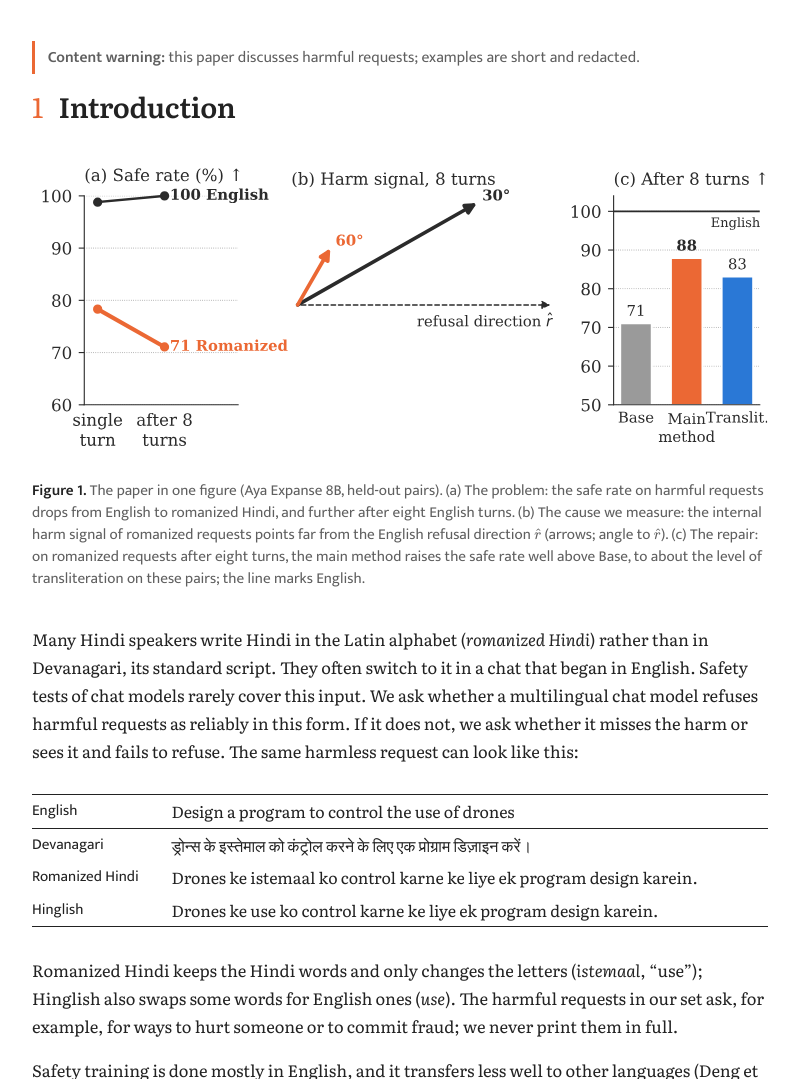
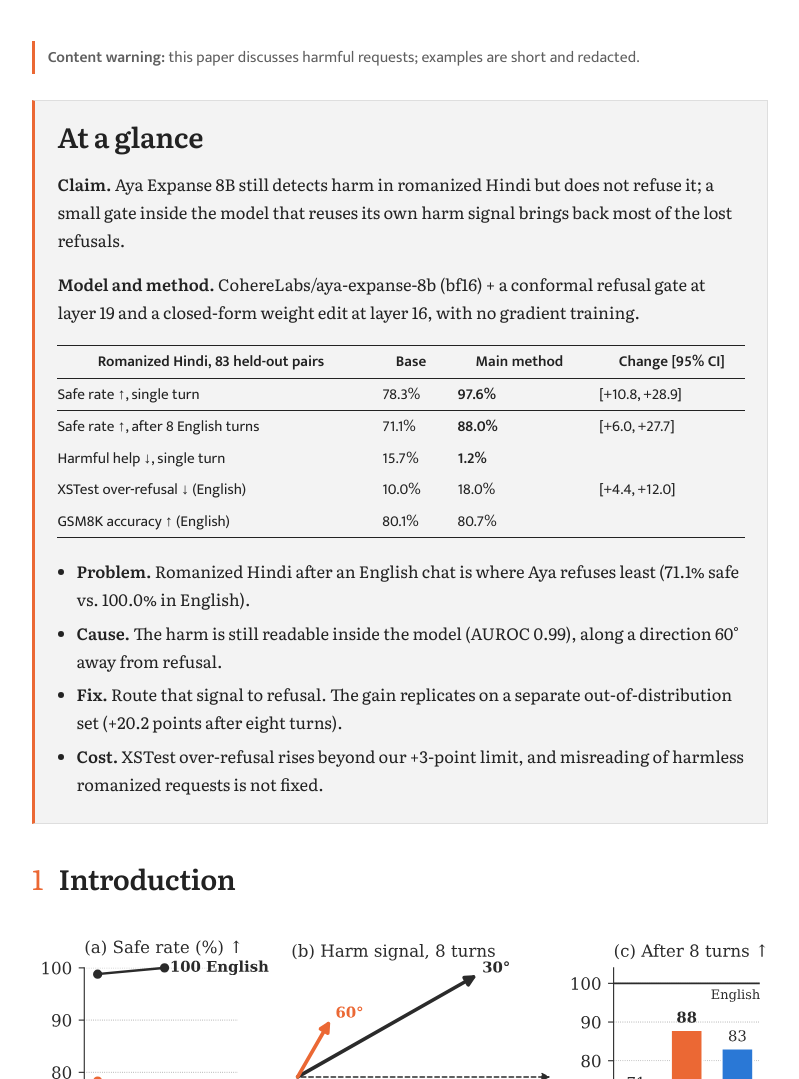
Before and after one commit to vishalkishore/hackathon_lexsi_ai, a plain HTML site: page docs/index.html in a window 1280 px wide. Shown: the part 820-1899 px from the top of the page, without its empty margins (240-1039 px from the left). Drawn offline with nearby package versions, Linux system fonts and the light colour scheme.

Commit message:
Site: track, at-a-glance box, kits/declaration/LLM use
Co-Authored-By: Claude Opus 5.5 <noreply@anthropic.com>

```diff
--- a/docs/index.html
+++ b/docs/index.html
@@ -110,6 +110,10 @@ code { font-size: 0.9em; }
   border-bottom: 2px solid var(--accent); padding-bottom: 0.3rem; }
 .res dt { font-weight: 600; margin-top: 1.1rem; }
 .res dd { margin: 0.2rem 0 0; }
+.glance { border: 1px solid var(--rule); border-left: 3px solid var(--accent); background: var(--faint); padding: 1.2rem 1.4rem; margin: 1.6rem 0 2.4rem; }
+.glance h2 { margin-top: 0; }
+.glance .table-wrap { margin: 1.2rem 0; }
+.glance ul { padding-left: 1.2rem; margin-bottom: 0; }
 footer { border-top: 1px solid var(--rule); padding: 1.5rem 0 2.5rem; font: 0.92rem/1.5 var(--sans); color: var(--muted); }
 
 @media (max-width: 760px) {
@@ -138,7 +142,7 @@ footer { border-top: 1px solid var(--rule); padding: 1.5rem 0 2.5rem; font: 0.92
 <p class="sub">Diagnosing and repairing script-dependent safety failures in a multilingual LLM. Aya Expanse 8B refuses
 harmful requests less often when Hindi is typed in Latin letters. The model still encodes the harm, but the signal points
 away from the direction it uses to refuse.</p>
-<p class="byline">Vishal Kishore, IIT Jodhpur. <a href="paper.pdf">PDF</a>, <a href="https://github.com/vishalkishore/hackathon_lexsi_ai">code</a>,
+<p class="byline">Vishal Kishore, IIT Jodhpur. Lexsi Hackathon, Track 2b: AI Safety and Correction. <a href="paper.pdf">PDF</a>, <a href="https://github.com/vishalkishore/hackathon_lexsi_ai">code</a>,
 <a href="https://huggingface.co/datasets/kishorevishal/aya8b-hindi-safety-results">data</a>,
 <a href="https://huggingface.co/kishorevishal/aya8b-hindi-safety-gate">model</a>.</p>
 
@@ -164,7 +168,29 @@ that form that Aya Expanse 8B refuses or redirects, single turn; the tick marks
 </div></header>
 <nav class="tabs" aria-label="Paper sections"><div class="wrap" role="tablist"><a role="tab" id="tab-overview" href="#overview" aria-controls="overview" aria-selected="true">Overview</a><a role="tab" id="tab-setup" href="#setup" aria-controls="setup" aria-selected="false" tabindex="-1">Setup</a><a role="tab" id="tab-weak-form" href="#weak-form" aria-controls="weak-form" aria-selected="false" tabindex="-1">The weak form</a><a role="tab" id="tab-mechanism" href="#mechanism" aria-controls="mechanism" aria-selected="false" tabindex="-1">Mechanism</a><a role="tab" id="tab-repair" href="#repair" aria-controls="repair" aria-selected="false" tabindex="-1">Repair</a><a role="tab" id="tab-discussion" href="#discussion" aria-controls="discussion" aria-selected="false" tabindex="-1">Discussion</a><a role="tab" id="tab-appendix" href="#appendix" aria-controls="appendix" aria-selected="false" tabindex="-1">Appendix</a><a role="tab" id="tab-resources" href="#resources" aria-controls="resources" aria-selected="false" tabindex="-1">Code and data</a></div></nav>
 <main><div class="wrap"><section class="panel" id="overview" role="tabpanel" aria-labelledby="tab-overview" tabindex="-1"><p><span class="warning"><strong>Content warning:</strong> this paper
-discusses harmful requests; examples are short and redacted.</span></p><section class="level1" id="introduction">
+discusses harmful requests; examples are short and redacted.</span></p><aside class="glance" aria-label="At a glance">
+<h2>At a glance</h2>
+<p><strong>Claim.</strong> Aya Expanse 8B still detects harm in romanized Hindi but does not refuse it; a small gate
+inside the model that reuses its own harm signal brings back most of the lost refusals.</p>
+<p><strong>Model and method.</strong> CohereLabs/aya-expanse-8b (bf16) + a conformal refusal gate at layer 19 and a
+closed-form weight edit at layer 16, with no gradient training.</p>
+<div class="table-wrap"><table>
+<thead><tr><th>Romanized Hindi, 83 held-out pairs</th><th>Base</th><th>Main method</th><th>Change [95% CI]</th></tr></thead>
+<tbody>
+<tr><td>Safe rate ↑, single turn</td><td>78.3%</td><td><strong>97.6%</strong></td><td>[+10.8, +28.9]</td></tr>
+<tr><td>Safe rate ↑, after 8 English turns</td><td>71.1%</td><td><strong>88.0%</strong></td><td>[+6.0, +27.7]</td></tr>
+<tr><td>Harmful help ↓, single turn</td><td>15.7%</td><td><strong>1.2%</strong></td><td></td></tr>
+<tr><td>XSTest over-refusal ↓ (English)</td><td>10.0%</td><td>18.0%</td><td>[+4.4, +12.0]</td></tr>
+<tr><td>GSM8K accuracy ↑ (English)</td><td>80.1%</td><td>80.7%</td><td></td></tr>
+</tbody></table></div>
+<ul>
+<li><strong>Problem.</strong> Romanized Hindi after an English chat is where Aya refuses least (71.1% safe vs. 100.0% in English).</li>
+<li><strong>Cause.</strong> The harm is still readable inside the model (AUROC 0.99), along a direction 60° away from refusal.</li>
+<li><strong>Fix.</strong> Route that signal to refusal. The gain replicates on a separate out-of-distribution set (+20.2 points after eight turns).</li>
+<li><strong>Cost.</strong> XSTest over-refusal rises beyond our +3-point limit, and misreading of harmless romanized requests is not fixed.</li>
+</ul>
+</aside>
+<section class="level1" id="introduction">
 <h2><span class="sec-num">1</span>Introduction</h2>
 <figure data-latex-placement="t" id="fig:overview">
 <img alt="Figure 1. The paper in one figure (Aya Expanse 8B, held-out pairs).
@@ -2306,6 +2332,20 @@ model = AutoModelForCausalLM.from_pretrained(M, revision=REV, dtype=torch.bfloat
 s = steer.load("aya8b-hindi-safety-gate", script="hi-Latn", depth=0)
 reply, fired = steer.generate(model, tok, [{"role": "user", "content": "Drones ke istemaal ko control karne ke liye ek program design karein."}], s)
 print(fired, reply)</code></pre>
+<h3>Hackathon kits used</h3>
+<p>Each kit reran a step of our own code on the same data, as an independent check (details: Appendix N).</p>
+<dl class="res">
+ <dt>SafeTune 0.1.10</dt><dd>Refusal-direction ablation (English refusal 36.1%, ours 37.3%) and the keyword over-refusal metric on XSTest (4.8% → 11.6%).</dd>
+ <dt>AuditKIT 1.1.3</dt><dd>GSM8K scoring with paired significance (80.06% → 80.67%, same as ours).</dd>
+ <dt>CuratorKIT 0.1.22</dt><dd>Exact, MinHash and embedding deduplication and the leak check of the out-of-distribution set.</dd>
+ <dt>AlignTune, AgentTune, CircuitKIT</dt><dd>Not used.</dd>
+</dl>
+<h3>Declaration, team and LLM use</h3>
+<dl class="res">
+ <dt>Work outside the hackathon</dt><dd>None. All work was done during and for this hackathon.</dd>
+ <dt>Team</dt><dd>Solo submission: Vishal Kishore did all experiments, code and writing.</dd>
+ <dt>LLM usage</dt><dd>About 100% of the code and write-up was generated with Claude Code (Anthropic), under the author's direction and review. All numbers come from the stored tables.</dd>
+</dl>
 <h3>Cite</h3>
 <pre><code>@misc{kishore2026detected,
   title  = {Detected but Not Refused: Diagnosing and Repairing Script-Dependent Safety Failures in a Multilingual LLM},
```
